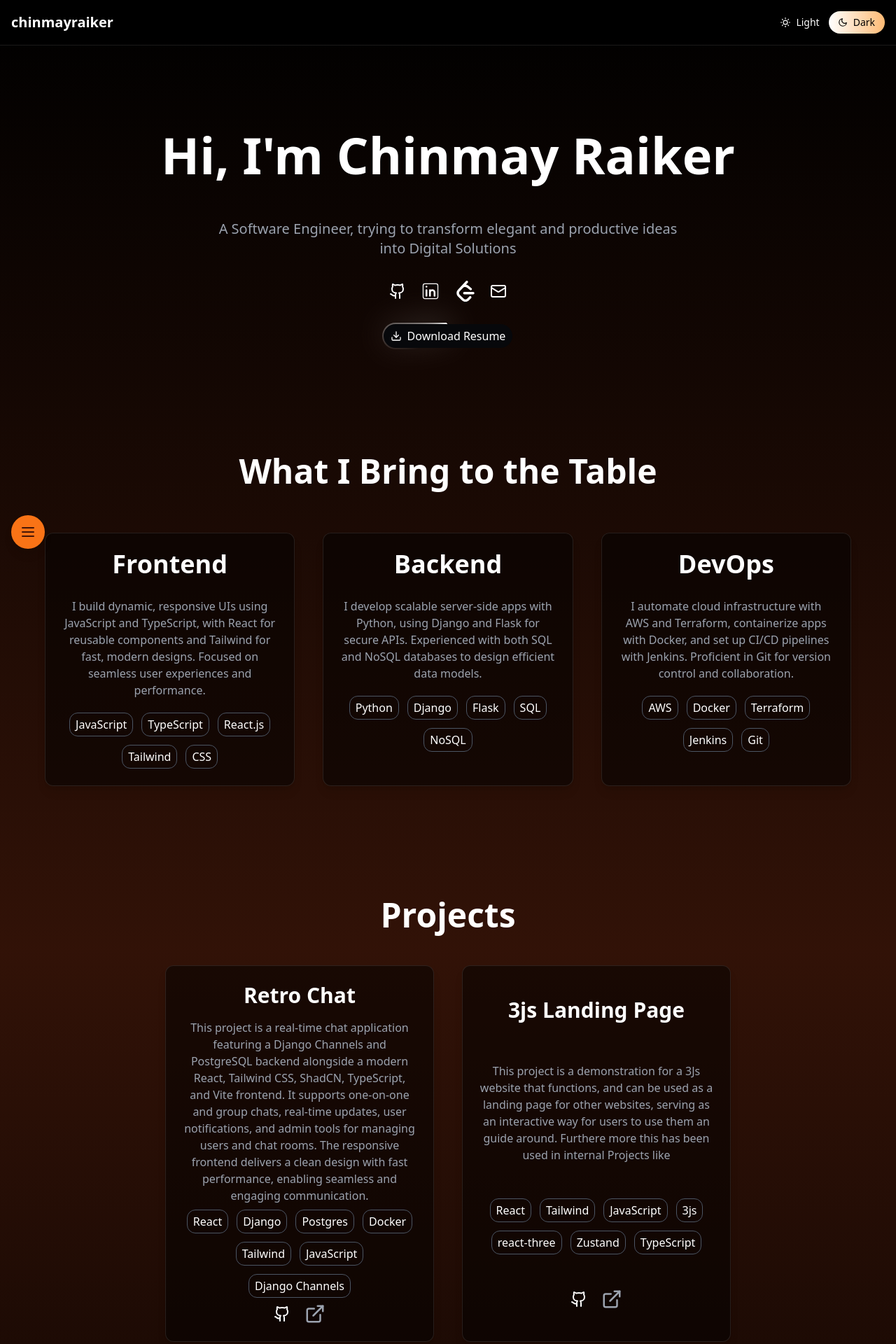
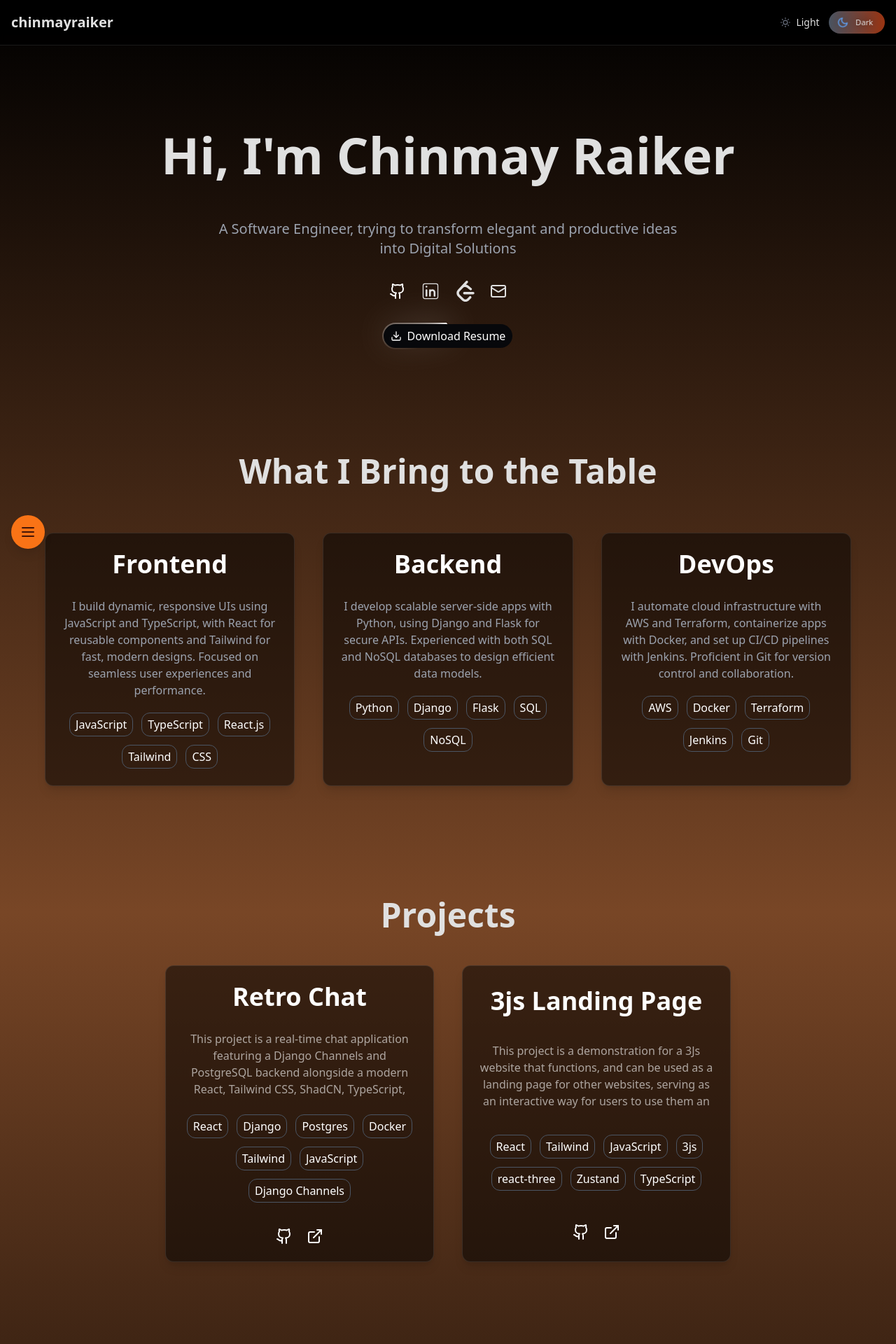
Before and after one commit to Psudopodiya/portfolio, a React (Vite) app: page / in a window 1280 px wide. Shown: the top 1920 px of the page at 70% size. Built offline with nearby package versions, Linux system fonts and the light colour scheme.

Commit message:
updates in the styles of projects and skills sections

```diff
--- a/package.json
+++ b/package.json
@@ -17,12 +17,12 @@
     "@react-three/fiber": "^8.17.10",
     "class-variance-authority": "^0.7.0",
     "clsx": "^2.1.1",
-    "framer-motion": "^11.11.17",
+    "framer-motion": "^11.18.2",
     "lucide-react": "^0.456.0",
     "nodemailer": "^6.9.16",
     "react": "^18.3.1",
     "react-dom": "^18.3.1",
-    "react-icons": "^5.3.0",
+    "react-icons": "^5.4.0",
     "react-scroll": "^1.9.0",
     "tailwind-merge": "^2.5.4",
     "tailwindcss-animate": "^1.0.7",
--- a/src/components/Header.tsx
+++ b/src/components/Header.tsx
@@ -9,9 +9,9 @@ const Header = ({ isDarkTheme, toggleTheme }: HeaderProps) => (
   <header
     className={`border-b ${
       isDarkTheme
-        ? "border-white/10 bg-black/80"
-        : "border-black/10 bg-white/80"
-    } p-4 mb-10 flex justify-between items-center`}
+        ? "border-white/10 bg-black/80 backdrop-blur-sm" // Dark theme: semi-transparent black with blur
+        : "border-black/10 bg-white/80 backdrop-blur-sm" // Light theme: semi-transparent white with blur
+    } p-4 mb-10 flex justify-between items-center `}
   >
     <span className="text-xl font-bold">chinmayraiker</span>
     <SliderToggle
--- a/src/components/Portfolio.tsx
+++ b/src/components/Portfolio.tsx
@@ -27,15 +27,17 @@ export default function Portfolio() {
   return (
     <div
       className={`relative min-h-screen ${
-        isDarkTheme ? "bg-black text-white" : "bg-white text-black"
+        isDarkTheme
+          ? "bg-[#1a1a1a] text-[#e0e0e0]"
+          : "bg-[#f8f9fa] text-[#333333]"
       }`}
     >
       {/* Content */}
       <div
         className={`relative z-10 ${
           isDarkTheme
-            ? "bg-gradient-to-b from-black via-orange-900/40 to-black"
-            : "bg-gradient-to-b from-white via-orange-200/90 to-white"
+            ? "bg-gradient-to-b from-[#000000] via-[#784626] to-[#000000]"
+            : "bg-gradient-to-b from-[#f8f9fa] via-[#ffcc80] to-[#fff3e6]"
         }`}
       >
         <Header isDarkTheme={isDarkTheme} toggleTheme={toggleTheme} />
--- a/src/components/ProjectsSection.tsx
+++ b/src/components/ProjectsSection.tsx
@@ -1,12 +1,18 @@
+"use client";
+
+import { useState } from "react";
 import { projects } from "@/utils/data";
-import { Card, CardContent } from "@/components/ui";
+import { Card, CardContent } from "@/components/ui/card";
 import { ExternalLink, GithubIcon } from "lucide-react";
+import { motion, AnimatePresence } from "framer-motion";
 
 interface ProjectsSectionProps {
   isDarkTheme: boolean;
 }
 
 function ProjectsSection({ isDarkTheme }: ProjectsSectionProps) {
+  const [hoveredIndex, setHoveredIndex] = useState<number | null>(null);
+
   return (
     <section
       id="projects"
@@ -27,18 +33,32 @@ function ProjectsSection({ isDarkTheme }: ProjectsSectionProps) {
             } border shadow-lg transition-all hover:shadow-orange-500/20 hover:scale-105 duration-300 ${
               isDarkTheme ? "text-white" : "text-black"
             } cursor-pointer w-full max-w-sm`}
+            onMouseEnter={() => setHoveredIndex(index)}
+            onMouseLeave={() => setHoveredIndex(null)}
           >
-            <CardContent className="p-6 flex flex-col items-center gap-2 justify-around h-full">
-              <h3 className="text-xl md:text-3xl font-semibold mb-2">
+            <CardContent className="p-6 flex flex-col items-center gap-5 justify-around h-full">
+              <h3 className="text-2xl md:text-4xl font-semibold mb-2">
                 {project.name}
               </h3>
-              <div className={isDarkTheme ? "text-gray-400" : "text-gray-600"}>
-                {project.info}
-              </div>
+              <AnimatePresence>
+                <motion.div
+                  key={`project-info-${index}`}
+                  initial={{ height: 100, opacity: 0.6 }}
+                  animate={{
+                    height: hoveredIndex === index ? "auto" : 100,
+                    opacity: hoveredIndex === index ? 1 : 0.6,
+                  }}
+                  exit={{ height: 100, opacity: 0.6 }}
+                  transition={{ duration: 0.3, ease: "easeInOut" }}
+                  className="overflow-hidden relative"
+                >
+                  <p>{project.info}</p>
+                </motion.div>
+              </AnimatePresence>
               <div className="flex flex-wrap justify-center gap-3">
-                {project.tech.map((t, index) => (
+                {project.tech.map((t, techIndex) => (
                   <div
-                    key={index}
+                    key={techIndex}
                     className={`rounded-xl border ${
                       isDarkTheme ? "border-gray-600" : "border-gray-400"
                     } px-2 py-1`}
@@ -51,23 +71,27 @@ function ProjectsSection({ isDarkTheme }: ProjectsSectionProps) {
               <div
                 className={`${
                   isDarkTheme ? "text-gray-400" : "text-gray-600"
-                } inline-flex flex-wrap items-center gap-5 justify-center`}
+                } inline-flex flex-wrap items-center gap-5 justify-center mt-4`}
               >
                 <a
                   href={project.repository_link}
                   target="_blank"
+                  rel="noopener noreferrer"
                   className={`hover:text-orange-500 ${
                     isDarkTheme ? "text-white" : "text-black"
-                  }`}
+                  } transition-colors`}
                 >
-                  <GithubIcon />
+                  <GithubIcon size={24} />
                 </a>
                 <a
                   href={project.link}
                   target="_blank"
-                  className="hover:text-orange-500 transition-colors"
+                  rel="noopener noreferrer"
+                  className={`hover:text-orange-500 ${
+                    isDarkTheme ? "text-white" : "text-black"
+                  } transition-colors`}
                 >
-                  <ExternalLink size={30} />
+                  <ExternalLink size={24} />
                 </a>
               </div>
             </CardContent>
--- a/src/components/SliderTogggle.tsx
+++ b/src/components/SliderTogggle.tsx
@@ -1,49 +1,86 @@
 import { motion } from "framer-motion";
-import { FiMoon, FiSun } from "react-icons/fi";
+import { FiSun, FiMoon } from "react-icons/fi";
 
 const TOGGLE_CLASSES =
   "text-sm font-medium flex items-center gap-2 px-3 md:pl-3 md:pr-3.5 py-3 md:py-1.5 transition-colors relative z-10";
 
 interface SliderToggleProps {
-  selected: boolean; // Restrict `selected` to two valid theme options
-  setSelected: (theme: "light" | "dark") => void; // Function to update the theme
+  selected: boolean;
+  setSelected: (theme: "light" | "dark") => void;
 }
 
 const SliderToggle = ({ selected, setSelected }: SliderToggleProps) => {
+  const toggleOptions = [
+    {
+      id: "light",
+      icon: FiSun,
+      label: "Light",
+      selectedColor: "text-yellow-400",
+      unselectedColor: "text-gray-500",
+      gradient: "from-white to-orange-300",
+      glowColor: "rgba(255, 255, 255, 0.8)",
+    },
+    {
+      id: "dark",
+      icon: FiMoon,
+      label: "Dark",
+      selectedColor: "text-blue-400",
+      unselectedColor: "text-gray-500",
+      gradient: "from-gray-600 to-orange-800",
+      glowColor: "rgba(0, 0, 0, 0.8)",
+    },
+  ];
+
   return (
     <div className="relative flex w-fit items-center rounded-full">
-      <button
-        className={`${TOGGLE_CLASSES}
-          selected ? "text-white" : "text-black"
-        }`}
-        onClick={() => {
-          setSelected("light");
-        }}
-      >
-        <FiSun className="relative z-10 text-lg md:text-sm text-white" />
-        <span className="relative z-10 text-white">Light</span>
-      </button>
-      <button
-        className={`${TOGGLE_CLASSES} text-black`}
-        onClick={() => {
-          setSelected("dark");
-        }}
-      >
-        <FiMoon className="relative z-10 text-lg md:text-sm" />
-        <span className="relative z-10">Dark</span>
-      </button>
+      {toggleOptions.map((option) => {
+        const isSelected = selected === (option.id === "light");
+        return (
+          <button
+            key={option.id}
+            className={`${TOGGLE_CLASSES} $`}
+            onClick={() => setSelected(option.id as "light" | "dark")}
+          >
+            <motion.div
+              animate={{
+                scale: isSelected ? 1.2 : 1,
+                filter: isSelected
+                  ? `drop-shadow(0 0 8px ${option.glowColor})`
+                  : "none",
+              }}
+              transition={{ type: "spring", stiffness: 300, damping: 20 }}
+            >
+              <option.icon
+                className={`relative z-10 text-lg md:text-sm ${
+                  isSelected ? option.selectedColor : option.unselectedColor
+                }`}
+              />
+            </motion.div>
+            <motion.div
+              animate={{
+                scale: isSelected ? 0.8 : 1,
+                filter: isSelected
+                  ? `drop-shadow(0 0 8px ${option.glowColor})`
+                  : "none",
+              }}
+              transition={{ type: "spring", stiffness: 300, damping: 20 }}
+            >
+              <span className="relative z-10">{option.label}</span>
+            </motion.div>
+          </button>
+        );
+      })}
+
       <div
         className={`absolute inset-0 z-0 flex ${
-          !selected ? "justify-end" : "justify-start"
+          selected ? "justify-start" : "justify-end"
         }`}
       >
         <motion.span
           layout
           transition={{ type: "spring", damping: 15, stiffness: 250 }}
           className={`h-full w-1/2 rounded-full bg-gradient-to-r ${
-            selected
-              ? "from-gray-600 to-orange-800"
-              : "from-white to-orange-300"
+            selected ? toggleOptions[0].gradient : toggleOptions[1].gradient
           }`}
         />
       </div>
--- a/src/utils/data.ts
+++ b/src/utils/data.ts
@@ -46,7 +46,7 @@ export const projects: Project[] = [
       "Zustand",
       "TypeScript",
     ],
-    info: "This project is a demonstration for a 3Js website that functions, and can be used as a landing page for other websites, serving as an interactive way for users to use them an guide around. Furthere more this has been used in internal Projects like ",
+    info: "This project is a demonstration for a 3Js website that functions, and can be used as a landing page for other websites, serving as an interactive way for users to use them an guide around. Furthermore can be used to create interactive guides and walkthrough for learning websites ",
     link: "https://landing-page-gamma-liard-58.vercel.app/",
     repository_link: "https://github.com/Psudopodiya/3js-COE",
   },
```
Also changed, not shown: 1 other file (tests, documents, lock files or other folders).
